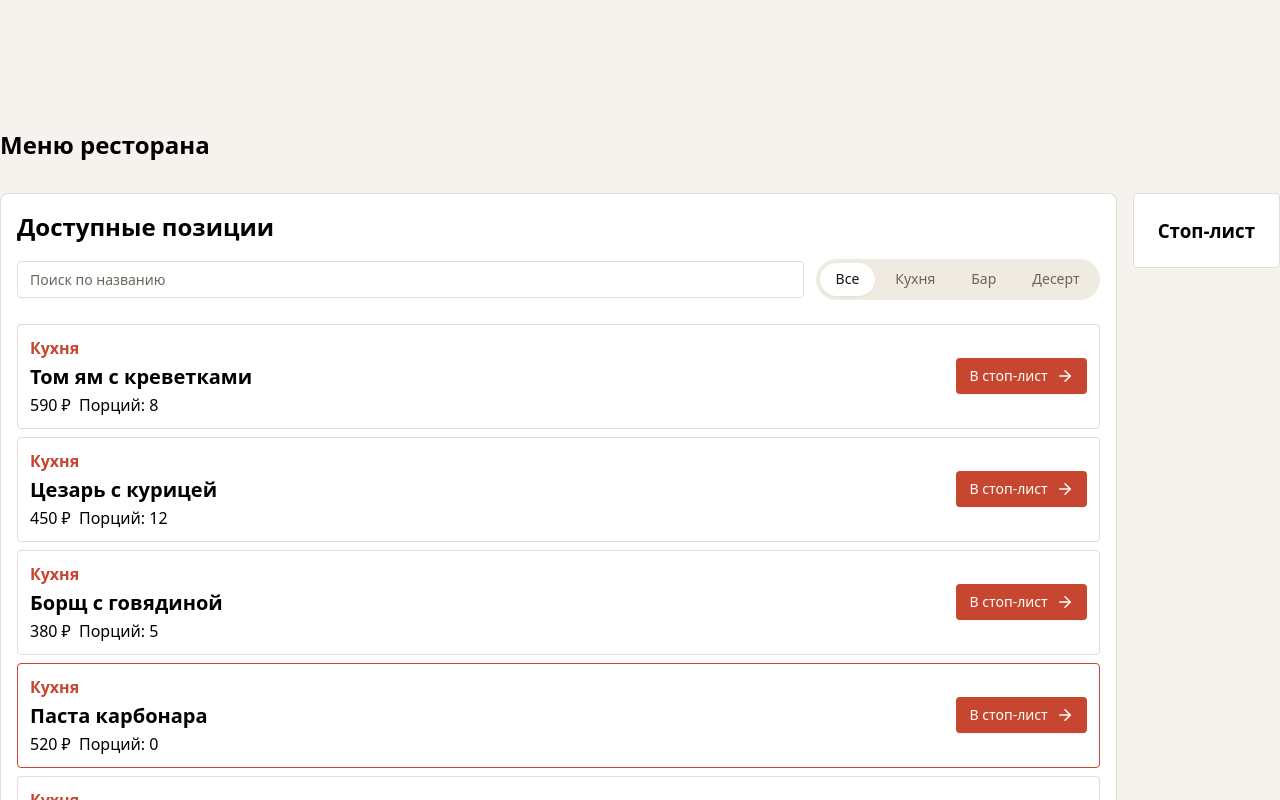
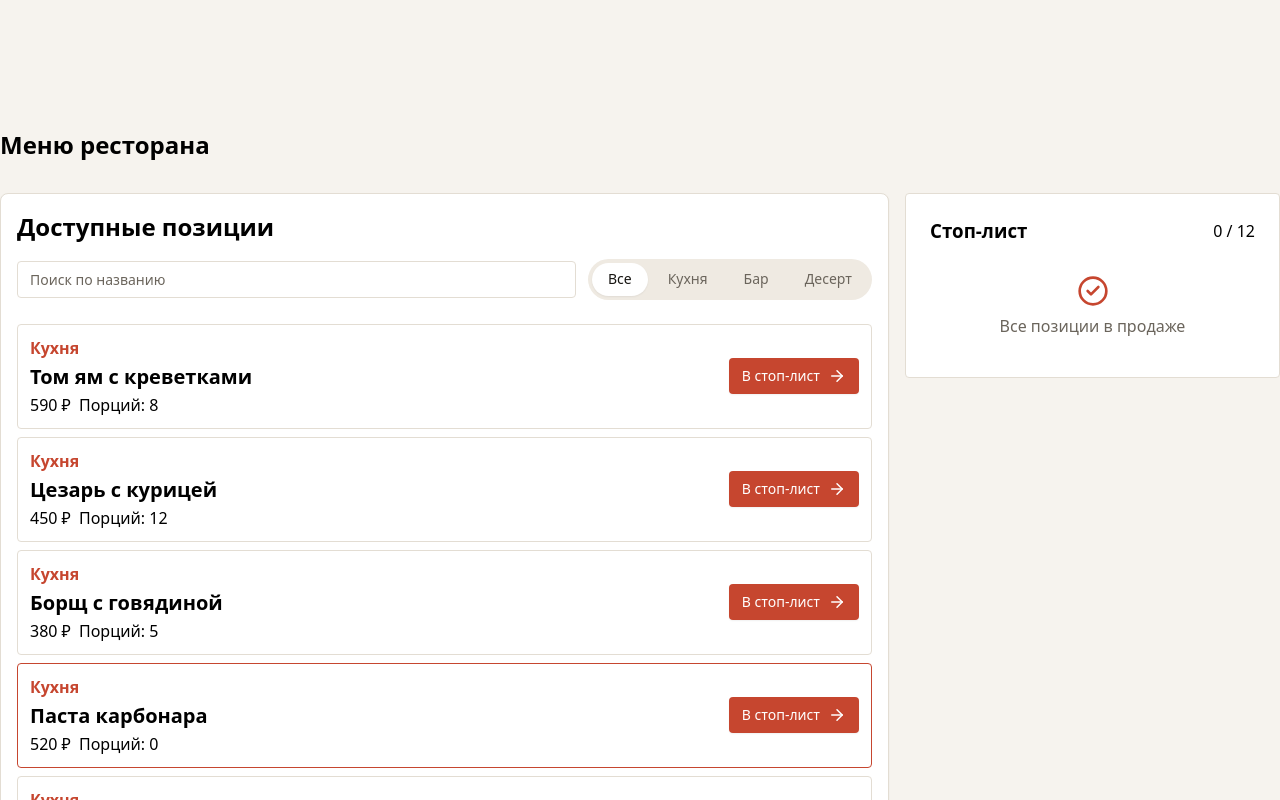
Before and after one commit to mindovermattr/StopList, a React (Vite) app: page / in a window 1280 px wide. Shown: the top 800 px of the page. Built offline with nearby package versions, Linux system fonts and the light colour scheme.

Commit message:
+empty stoplist component, +stoplistcard

```diff
--- a/src/components/Menu/Menu.module.css
+++ b/src/components/Menu/Menu.module.css
@@ -15,6 +15,7 @@
     display: flex;
     flex-direction: column;
     gap: var(--space-2);
+    align-self: flex-start;
 
     padding: var(--space-4);
 
--- a/src/components/StopList/StopList.module.css
+++ b/src/components/StopList/StopList.module.css
@@ -4,5 +4,20 @@
   border: 1px solid var(--color-border);
   border-radius: var(--radius-sm);
 
+  flex-basis: 375px;
+  min-width: 0;
   align-self: flex-start;
 }
+
+.stoplist__header {
+  display: flex;
+  justify-content: space-between;
+  align-items: center;
+  margin-bottom: var(--space-4);
+}
+
+.stoplist__items {
+  display: flex;
+  flex-direction: column;
+  gap: var(--space-2);
+}
--- a/src/components/StopList/StopList.tsx
+++ b/src/components/StopList/StopList.tsx
@@ -1,15 +1,29 @@
 import { useAppSelector } from "@/store";
 import styles from "./StopList.module.css";
+import { StopListCard } from "./StopListCard/StopListCard";
+import { StopListEmpty } from "./StopListEmpty/StopListEmpty";
 
 export function StopList() {
   const stopListItems = useAppSelector((state) => state.menu.stopList);
+  const menuItems = useAppSelector((state) => state.menu.items);
+
+  const stopListItemsCount = stopListItems.length;
+  const menuItemsCount = menuItems.length;
   return (
     <div className={styles.stoplist}>
-      <h3>Стоп-лист</h3>
-      <div>
-        {stopListItems.map((item) => (
-          <div key={item.id}>{item.name}</div>
-        ))}
+      <div className={styles.stoplist__header}>
+        <h3>Стоп-лист</h3>
+        <p>
+          {" "}
+          {stopListItemsCount} / {menuItemsCount}
+        </p>
+      </div>
+      <div className={styles.stoplist__items}>
+        {stopListItemsCount === 0 ? (
+          <StopListEmpty />
+        ) : (
+          stopListItems.map((item) => <StopListCard key={item.itemId} {...item} />)
+        )}
       </div>
     </div>
   );
--- /dev/null
+++ b/src/components/StopList/StopListCard/StopListCard.module.css
@@ -0,0 +1,86 @@
+.card{
+    display: flex;
+    flex-direction: column;
+    gap: var(--space-3);
+
+    padding: var(--space-3);
+    background-color: var(--color-stop-bg);
+    border: 1px solid var(--color-border);
+    border-radius: var(--radius-sm);
+}
+
+.card__content{
+    display: flex;
+    flex-direction: column;
+    gap: var(--space-1);
+
+    min-width: 0;
+    overflow-wrap: anywhere;
+}
+
+.card__top{
+    display: flex;
+    align-items: baseline;
+    justify-content: space-between;
+    gap: var(--space-2);
+
+    min-width: 0;
+}
+
+.card__name{
+    font-size: var(--font-size-base);
+    line-height: var(--line-height-tight);
+}
+
+.card__reason{
+    flex-shrink: 0;
+
+    padding: 2px var(--space-2);
+    font-size: var(--font-size-xs);
+    line-height: var(--line-height-tight);
+
+    color: var(--color-stop-text);
+    background-color: var(--color-surface);
+    border: 1px solid var(--color-border);
+    border-radius: var(--radius-pill);
+}
+
+.card__reason--out-of-stock{
+    color: var(--color-reason-out-of-stock);
+}
+
+.card__reason--bad-quality{
+    color: var(--color-reason-bad-quality);
+}
+
+.card__reason--no-cook{
+    color: var(--color-reason-no-cook);
+}
+
+.card__reason--other{
+    color: var(--color-reason-other);
+}
+
+.card__meta{
+    color: var(--color-text-muted);
+    font-size: var(--font-size-sm);
+}
+
+.card__comment{
+    color: var(--color-text);
+    font-size: var(--font-size-sm);
+    font-style: italic;
+}
+
+.card__return{
+    color: var(--color-stop-text);
+    font-size: var(--font-size-sm);
+}
+
+.card__footer{
+    display: flex;
+    justify-content: flex-end;
+
+    padding-top: var(--space-3);
+    border-top: 1px solid var(--color-border);
+}
--- a/src/components/StopList/StopListCard/StopListCard.tsx
+++ b/src/components/StopList/StopListCard/StopListCard.tsx
@@ -1,14 +1,57 @@
+import { Button } from "@/components/Button/Button";
+import { CATEGORY_LABELS, REASON_LABELS } from "@/constants/menu";
+import { useAppDispatch } from "@/store";
+import { removeFromStopList, type StopListItem } from "@/store/slices/menu.slice";
 import { formatPrice } from "@/utils/formatPrice";
+import clsx from "clsx";
+import { RotateCcwIcon } from "lucide-react";
+import styles from "./StopListCard.module.css";
 
-type StopListCardProps = MenuItem;
+type StopListCardProps = StopListItem;
 
-export function StopListCard({ id, name, category, price, portionsLeft }: StopListCardProps) {
+const REASON_CLASS: Record<StopListItem["reason"], string> = {
+  out_of_stock: styles["card__reason--out-of-stock"],
+  bad_quality: styles["card__reason--bad-quality"],
+  no_cook: styles["card__reason--no-cook"],
+  other: styles["card__reason--other"],
+};
+
+export function StopListCard({
+  id,
+  name,
+  category,
+  price,
+  reason,
+  comment,
+  returnAt,
+}: StopListCardProps) {
+  const dispatch = useAppDispatch();
+
   return (
-    <div>
-      <h4>{name}</h4>
-      <p>{category}</p>
-      <p>{formatPrice(price)}</p>
-      <p>Осталось: {portionsLeft}</p>
-    </div>
+    <article className={styles.card}>
+      <div className={styles.card__content}>
+        <div className={styles.card__top}>
+          <h4 className={styles.card__name}>{name}</h4>
+          <span className={clsx(styles.card__reason, REASON_CLASS[reason])}>
+            {REASON_LABELS[reason]}
+          </span>
+        </div>
+        <p className={styles.card__meta}>
+          {CATEGORY_LABELS[category]} · {formatPrice(price)}
+        </p>
+        {comment && <p className={styles.card__comment}>Комментарий: {comment}</p>}
+        <p className={styles.card__return}>Вернётся в {returnAt}</p>
+      </div>
+      <div className={styles.card__footer}>
+        <Button
+          variant="secondary"
+          size="sm"
+          icon={<RotateCcwIcon size={16} />}
+          onClick={() => dispatch(removeFromStopList(id))}
+        >
+          Вернуть
+        </Button>
+      </div>
+    </article>
   );
 }
--- /dev/null
+++ b/src/components/StopList/StopListEmpty/StopListEmpty.module.css
@@ -0,0 +1,14 @@
+.empty{
+    display: flex;
+    flex-direction: column;
+    align-items: center;
+    gap: var(--space-2);
+
+    padding: var(--space-4) 0;
+    color: var(--color-text-muted);
+    text-align: center;
+}
+
+.empty__icon{
+    color: var(--color-accent);
+}
--- /dev/null
+++ b/src/components/StopList/StopListEmpty/StopListEmpty.tsx
@@ -0,0 +1,11 @@
+import { CircleCheckIcon } from "lucide-react";
+import styles from "./StopListEmpty.module.css";
+
+export function StopListEmpty() {
+  return (
+    <div className={styles.empty}>
+      <CircleCheckIcon size={32} className={styles.empty__icon} />
+      <p>Все позиции в продаже</p>
+    </div>
+  );
+}
--- a/src/store/slices/menu.slice.ts
+++ b/src/store/slices/menu.slice.ts
@@ -2,7 +2,7 @@ import type { CategoryFilter } from "@/constants/menu";
 import type { PayloadAction } from "@reduxjs/toolkit";
 import { createAsyncThunk, createSelector, createSlice } from "@reduxjs/toolkit";
 
-type StopListItem = MenuItem & StopListEntry;
+export type StopListItem = MenuItem & StopListEntry;
 
 type MenuState = {
   items: MenuItem[];
```
